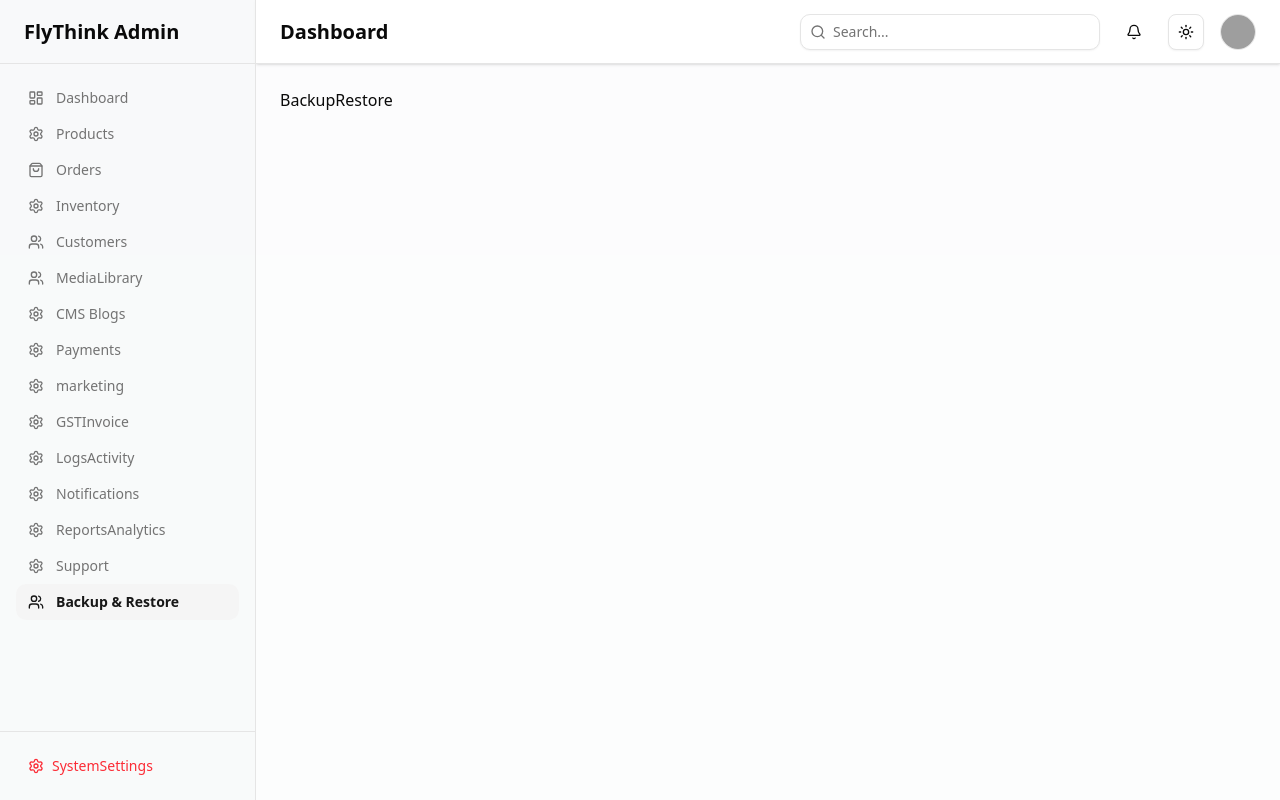
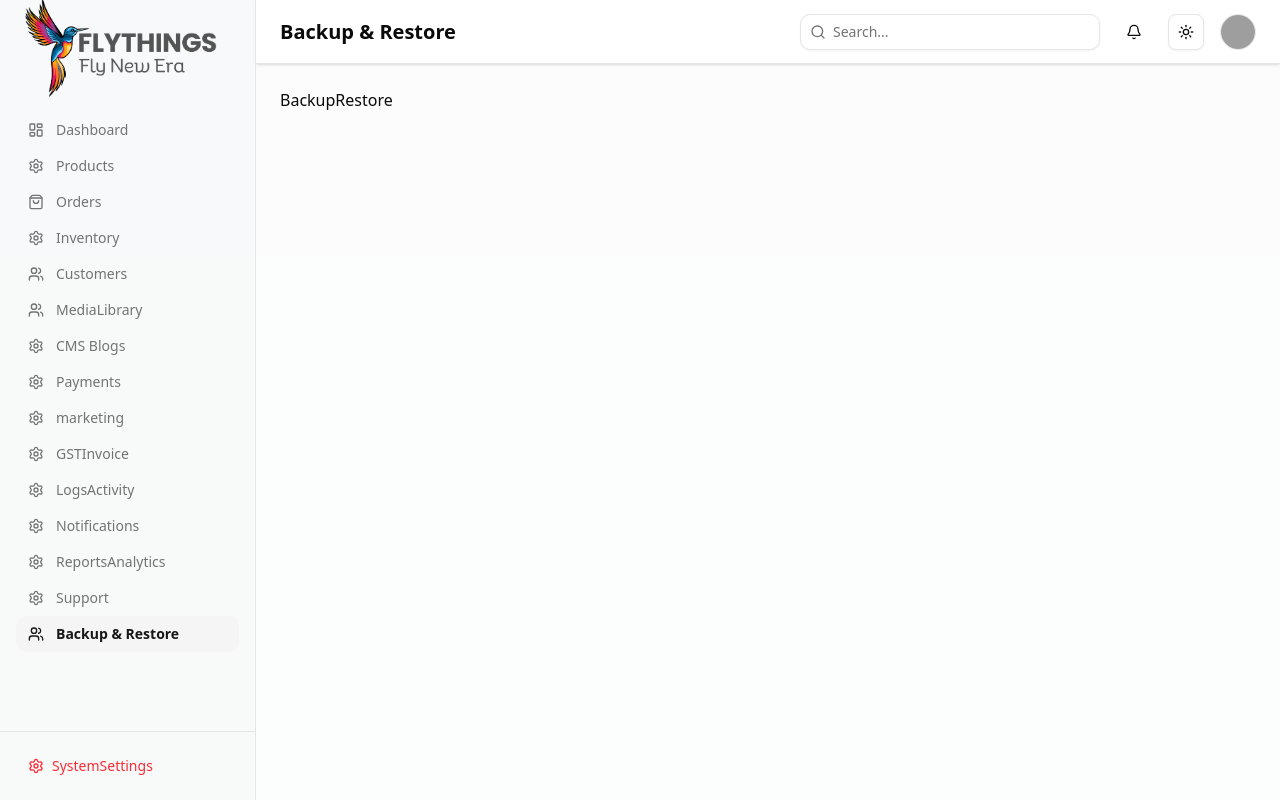
Before and after one commit to ArunNishadgit/flythink, a Next.js app: page /dashboard/BackupRestore in a window 1280 px wide. Built offline with nearby package versions, Linux system fonts and the light colour scheme; grey boxes are pictures that could not be loaded.

Commit message:
logo add only

```diff
--- a/app/(admin)/component/layout/HeaderWerapper.tsx
+++ b/app/(admin)/component/layout/HeaderWerapper.tsx
@@ -55,12 +55,31 @@ export default function HeaderWrapper() {
   // 👇 FIXED LOGIC: Ab ye sirf main shabd check karega (admin/dashboard ka confusion nahi hoga)
   const getPageTitle = (path: string) => {
     if (path.includes("/orders")) return "Orders";
-    if (path.includes("/customers")) return "Customers";
-    if (path.includes("/settings")) return "Settings";
+    if (path.includes("/Customers")) return "Customers";
+    if (path.includes("/Settings")) return "Settings";
+    if (path.includes("/Products")) return "Products";
+    if (path.includes("/Inventory")) return "Inventory";
+    if (path.includes("/MediaLibrary")) return "Media Library";
+    if (path.includes("/CMSBlogs")) return "CMS Blogs";
+    if (path.includes("/Payments")) return "Payments";
+    if (path.includes("/Marketing")) return "Marketing";
+    if (path.includes("/GSTInvoice")) return "GST Invoice";
+    if (path.includes("/LogsActivity")) return "Logs Activity";
+    if (path.includes("/Notifications")) return "Notifications";
+    if (path.includes("/ReportsAnalytics")) return "Reports & Analytics";
+    if (path.includes("/Support")) return "Support";
+    if (path.includes("/BackupRestore")) return "Backup & Restore";
+    if (path.includes("/SystemSettings")) return "SystemSettings";
     if (path === "/dashboard" || path.includes("/dashboard")) return "Dashboard";
 
-    return "Admin Panel"; // Agar kuch match na ho
+    return "dashboard"; // Agar kuch match na ho
   };
+
+
+
+
+
+
 
   const currentTitle = getPageTitle(pathname);
 
--- a/app/(admin)/component/layout/SidebarWerapper.tsx
+++ b/app/(admin)/component/layout/SidebarWerapper.tsx
@@ -1,11 +1,11 @@
 "use client";
 
+import Image from "next/image";
 import Link from "next/link";
 import { usePathname } from "next/navigation";
 import { cn } from "@/lib/utils";
 import { Button } from "@/components/ui/button";
-import SystemSettings from "../../dashboard/SystemSettings/page";
-import { LayoutDashboard, ShoppingBag, Users, Settings, LogOut } from "lucide-react";
+import { LayoutDashboard, ShoppingBag, Users, Settings,} from "lucide-react";
 
 // 👇 IMPORTANT: Links ko URL ke hisaab se update kiya hai
 const sidebarLinks = [
@@ -38,9 +38,15 @@ export default function SidebarWrapper() {
     <aside className="hidden lg:flex h-screen w-64 flex-col fixed left-0 top-0 border-r bg-gray-100/40 dark:bg-gray-800/40 z-40">
 
       {/* Logo Area */}
-      <div className="flex h-16 items-center border-b px-6">
+      <div className="flex h-16 items-center  px-6 py-12">
         <Link href="/dashboard" className="flex items-center gap-2 font-semibold">
-          <span className="text-xl font-bold">FlyThink Admin</span>
+          <Image
+            src="/Flythink_logo.png"
+            alt="Admin Logo"
+            width={200}
+            height={50}
+            className="object-contain"
+          />
         </Link>
       </div>
 
```
